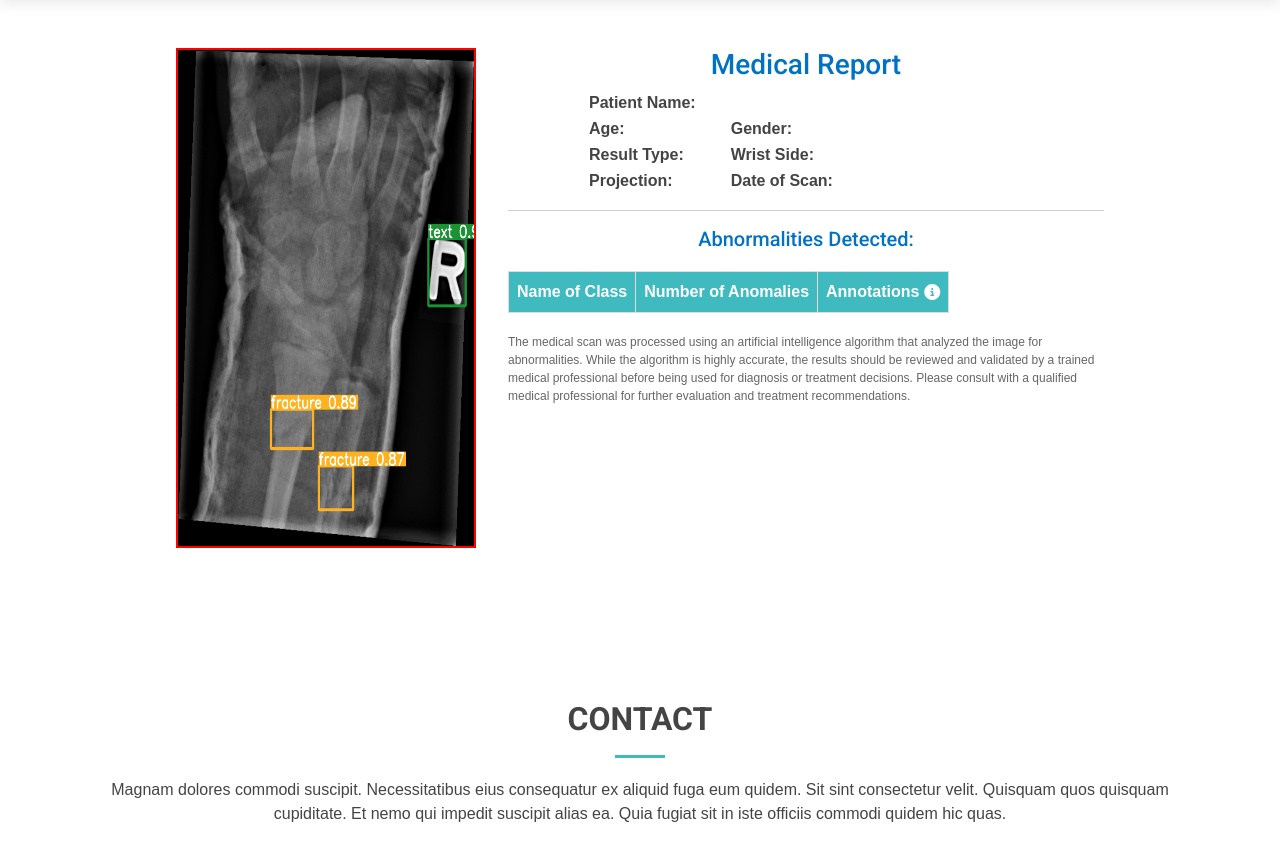
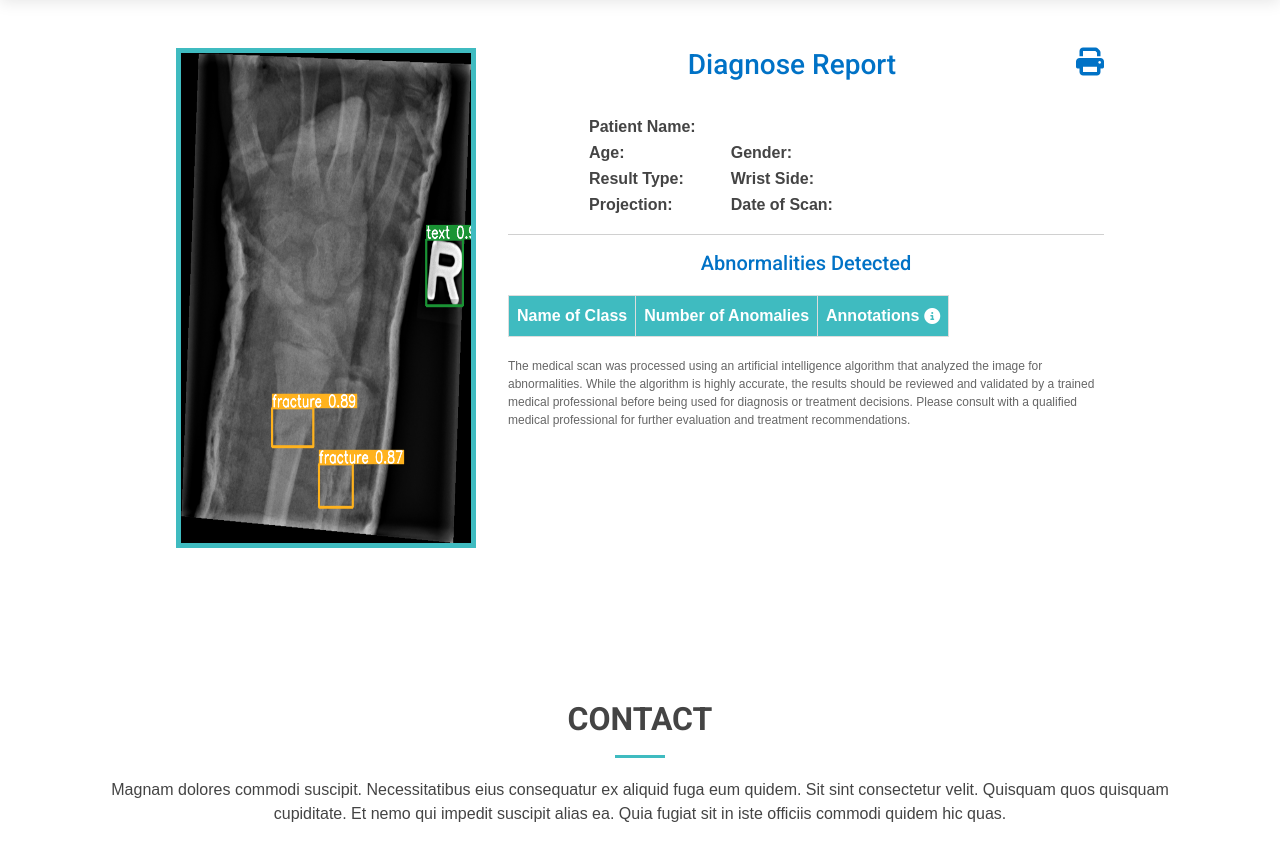
Before and after one commit to AbdulManaf12/Pediatric-Wrist-Abnormality-Detection-System, a Flask app: template Website/templates/result.html in a window 1280 px wide. Shown: the part 80-937 px from the top of the page. Run offline with Flask 2, Linux system fonts and the light colour scheme; the template is opened without the code that fills it, so the values that code supplies are empty; some libraries are stand-ins or nearby versions; grey boxes are pictures that could not be loaded.

Commit message:
printing report

```diff
--- a/Website/static/assets/css/style.css
+++ b/Website/static/assets/css/style.css
@@ -1927,6 +1927,13 @@ section {
 .image-text {
   margin-top: 40%;
 }
+.predicted-image {
+  margin-left: 1em;
+  margin-top: 1em;
+  width: 300px;
+  height: 500px;
+  border: 5px solid #3fbbc0;
+}
 .table-section {
   font-family: Arial, sans-serif;
   padding: 1em;
@@ -1960,6 +1967,9 @@ section {
     flex-direction: column;
     height: 80em;
   }
+  .image-magnifier {
+    text-align: center;
+  }
 }
 
 body {
@@ -2016,3 +2026,8 @@ span#tooltip:hover .tooltiptext {
 .dragsome {
   padding-left: 2em;
 }
+.fa-print {
+  font-size: 1em;
+  float: right;
+  cursor: pointer;
+}
--- a/Website/static/assets/js/result.js
+++ b/Website/static/assets/js/result.js
@@ -92,3 +92,11 @@ function changeSlide(elm) {
   $(".slideshow-thumbnails").removeClass("active");
   $(".slideshow-thumbnails").eq(elm.index()).addClass("active");
 }
+
+document.getElementById("print-button").addEventListener("click", function () {
+  var printableSection = document.getElementById("printable-section").innerHTML;
+  var originalContent = document.body.innerHTML;
+  document.body.innerHTML = printableSection;
+  window.print();
+  document.body.innerHTML = originalContent;
+});
--- a/Website/templates/result.html
+++ b/Website/templates/result.html
@@ -109,27 +109,27 @@
     <!-- Main -->
     <main>
       <!-- Result Section -->
-      <section class="w-75 mx-auto rounded imageshower-predict">
+      <section
+        class="w-75 mx-auto rounded imageshower-predict"
+        id="printable-section"
+      >
         <div class="image-magnifier">
           <div id="lens"></div>
           <div id="slideshow-items-container">
             <img
-              class="slideshow-items active"
+              class="slideshow-items active predicted-image"
               src="{{url_for('static', filename='exp/input-image.png')}}"
               alt="error - image is not loading"
-              style="
-                margin-left: 1em;
-                margin-top: 1em;
-                width: 300px;
-                height: 500px;
-                border: 2px solid red;
-              "
             />
           </div>
           <div id="result"></div>
         </div>
         <div class="table-section">
-          <h3 class="report-heading">Medical Report</h3>
+          <h3 class="report-heading">
+            Diagnose Report
+            <span><i class="fa fa-print" id="print-button"></i> </span>
+          </h3>
+          <br />
           <table class="patient-info">
             <tr>
               <td class="bold">Patient Name:</td>
@@ -159,7 +159,7 @@
           </table>
 
           <hr />
-          <h5 class="report-heading">Abnormalities Detected:</h5>
+          <h5 class="report-heading">Abnormalities Detected</h5>
 
           <table class="anomaly-table">
             <tr class="tr">
@@ -176,7 +176,7 @@
                 >
                   Annotations
                   <i class="fa fa-info-circle" style="margin-left: 5px"></i>
-                  <span class="tooltiptext">(x_min, y_min, x_max, y_max)</span>
+                  <span class="tooltiptext">(x_min, y_min, width, height)</span>
                 </span>
               </th>
             </tr>
```
Also changed, not shown: Website/static/input-image.png.
